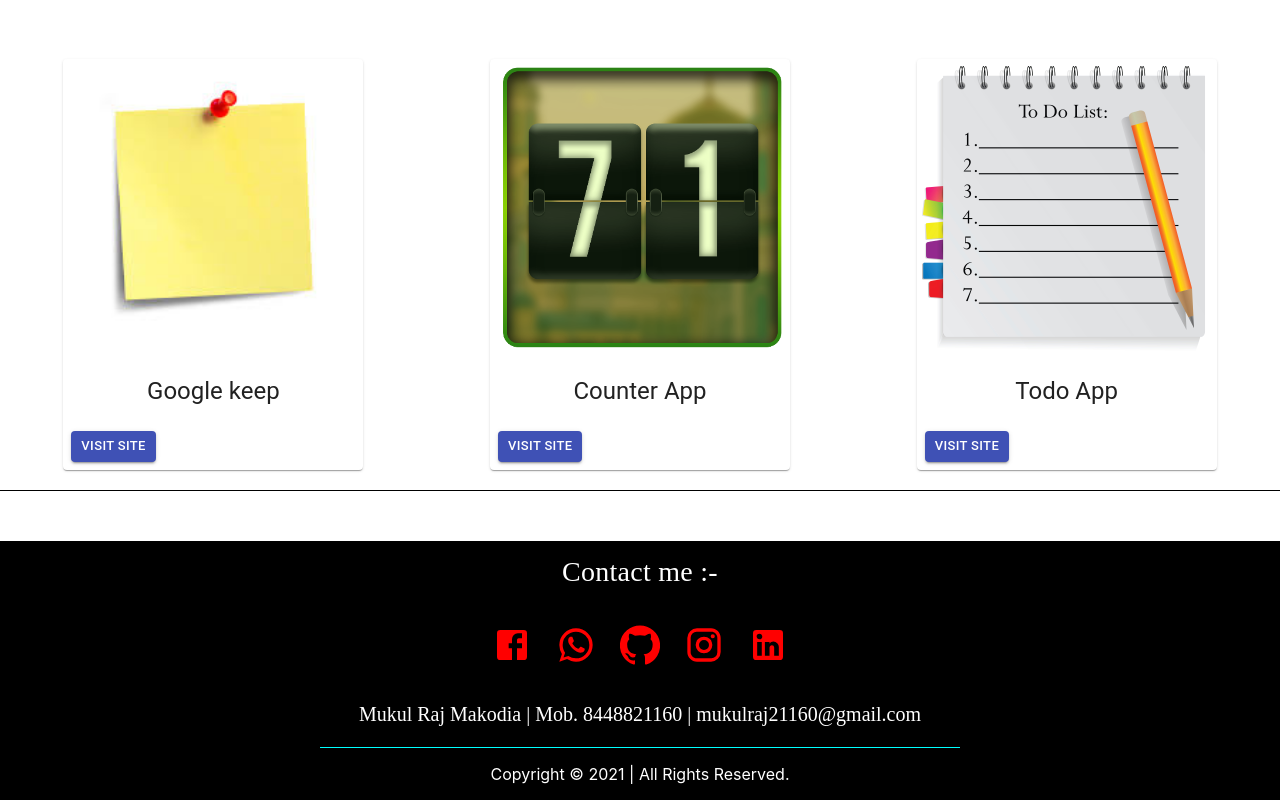
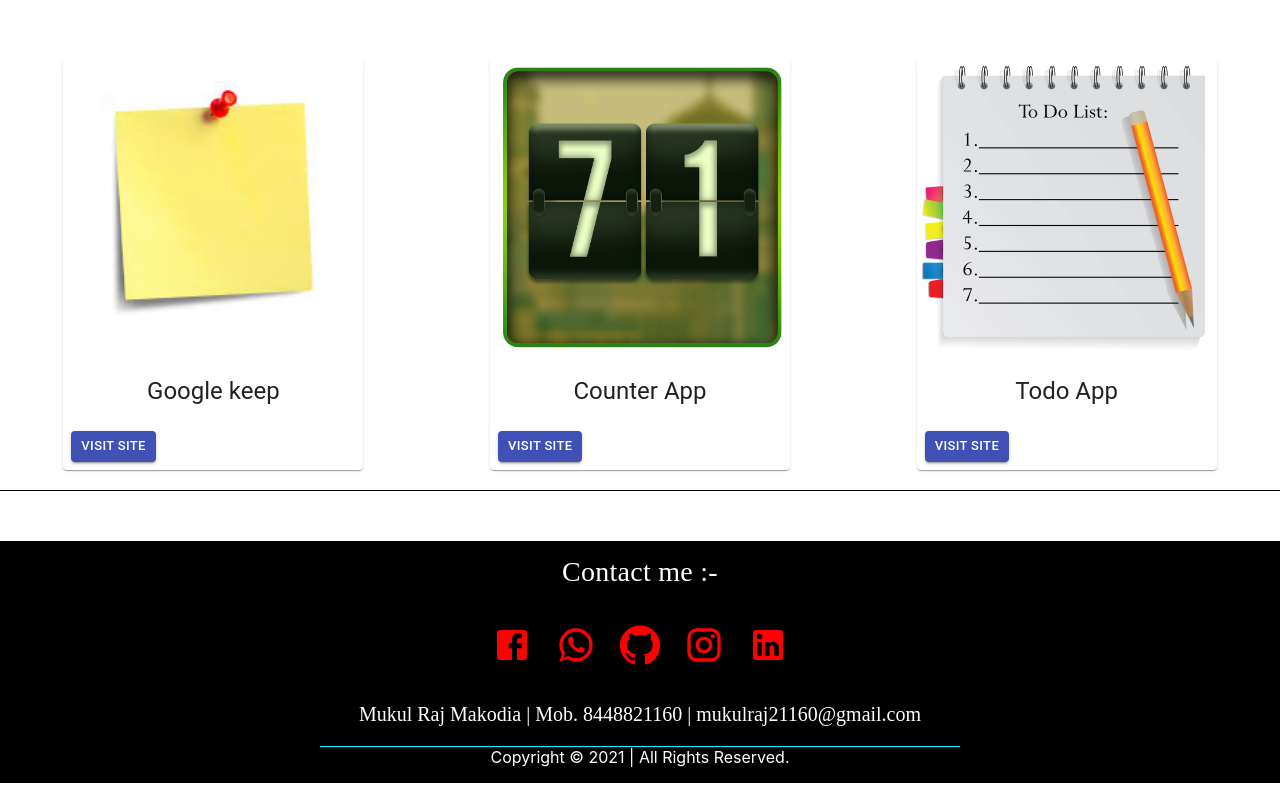
Before and after one commit to mukulraj21160/portfolio, a React (Create React App) app: page / in a window 1280 px wide. Shown: the part 1646-2446 px from the top of the page. Built offline with nearby package versions, Linux system fonts and the light colour scheme.

Commit message:
little bit changes

```diff
--- a/src/Components/Footer.jsx
+++ b/src/Components/Footer.jsx
@@ -72,41 +72,33 @@
   detail: {
     [theme.breakpoints.up("xs")]: {
       fontFamily: "Marck Script, cursive",
-      paddingBottom: "1px",
       fontSize: "12px",
     },
     [theme.breakpoints.up("sm")]: {
       fontFamily: "Marck Script, cursive",
-      paddingBottom: "1px",
       fontSize: "12px",
     },
     [theme.breakpoints.up("md")]: {
       fontFamily: "Marck Script, cursive",
-      paddingBottom: "1px",
       fontSize: "20px",
     },
     [theme.breakpoints.up("lg")]: {
       fontFamily: "Marck Script, cursive",
-      paddingBottom: "1px",
       fontSize: "20px",
     },
   },
   copyright: {
     [theme.breakpoints.up("xs")]: {
       borderTop: "0.5px solid cyan;",
-      marginBottom: "2px",
     },
     [theme.breakpoints.up("sm")]: {
       borderTop: "0.5px solid cyan;",
-      marginBottom: "2px",
     },
     [theme.breakpoints.up("md")]: {
       borderTop: "0.5px solid cyan;",
-      marginBottom: "2px",
     },
     [theme.breakpoints.up("lg")]: {
       borderTop: "0.5px solid cyan;",
-      marginBottom: "2px",
     },
   },
 }));
@@ -184,12 +176,13 @@
                 Mukul Raj Makodia | Mob. 8448821160 | mukulraj21160@gmail.com
               </p>
             </div>
-            <div className={classes.copyright}>
-              <p style={{ color: "white" }}>
-                Copyright © {year} | All Rights Reserved.
-              </p>
-            </div>
           </div>
+
+          {/* <div> */}
+          <p className={classes.copyright} style={{ color: "white" }}>
+            Copyright © {year} | All Rights Reserved.
+          </p>
+          {/* </div> */}
         </Grid>
         <Grid item lg={3} md={1} sm={1}></Grid>
       </Grid>
```
